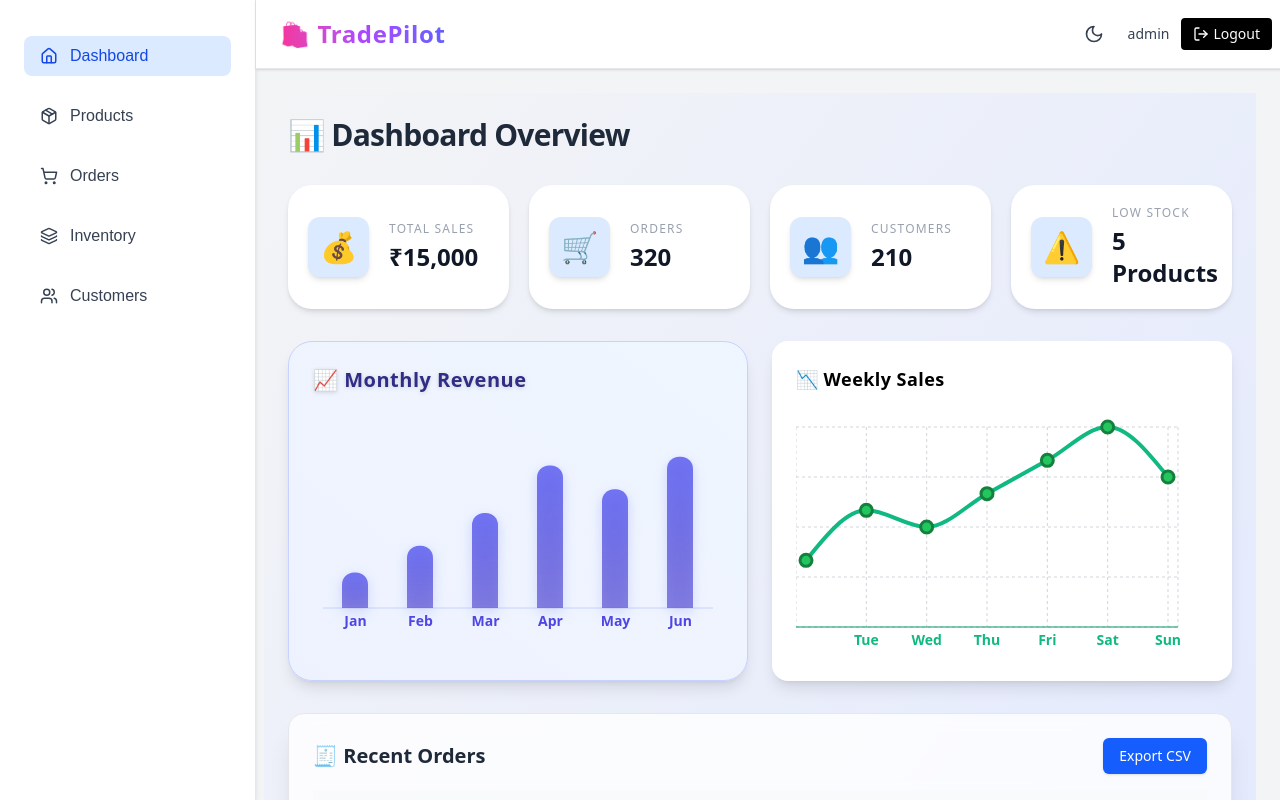
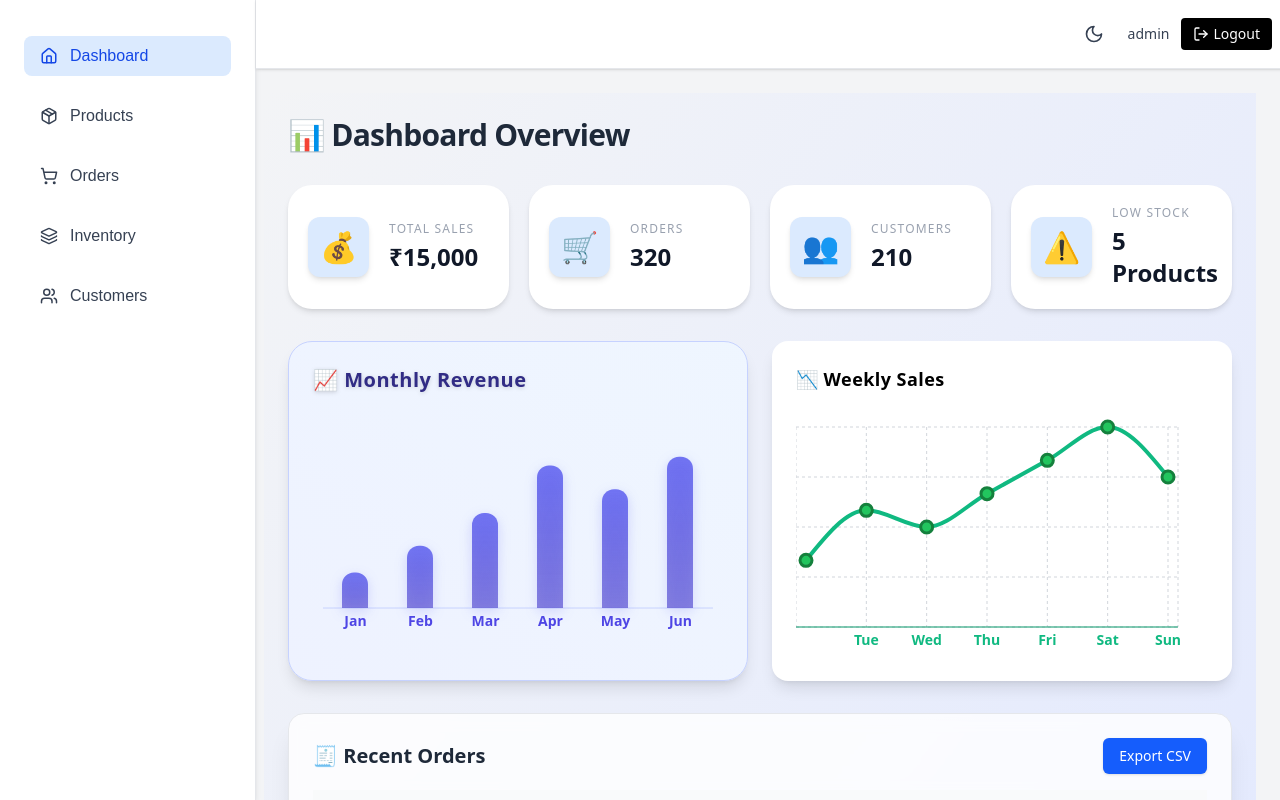
Before and after one commit to MrDevansh/TradePilot-Dashboard, a React (Vite) app: page /dashboard in a window 1280 px wide. Built offline with nearby package versions, Linux system fonts and the light colour scheme; sample sign-in values are in the browser's storage.

Commit message:
fix:Brand Name Removed

```diff
--- a/src/components/Topbar.jsx
+++ b/src/components/Topbar.jsx
@@ -15,14 +15,9 @@ export default function Topbar() {
   };
 
   return (
-    <header className="w-full mx-4 px-6 py-4 bg-white dark:bg-[#111827] shadow-sm flex justify-between items-center border-b border-gray-200 dark:border-gray-700 z-50">
-      {/* Logo / Brand */}
-      <h1 className="text-2xl font-extrabold bg-gradient-to-r from-pink-500 via-purple-500 to-indigo-500 text-transparent bg-clip-text tracking-wide">
-        🛍️ TradePilot
-      </h1>
-
+    <header className="w-full mx-4 px-6 py-4 bg-white dark:bg-[#111827] shadow-sm flex justify-end items-center border-b border-gray-200 dark:border-gray-700 z-50">
       {/* Controls */}
-      <div className="flex items-center space-x-4">
+      <div className="flex items-center space-x-4 ">
         {/* Theme toggle */}
         <button
           onClick={toggleTheme}
```
